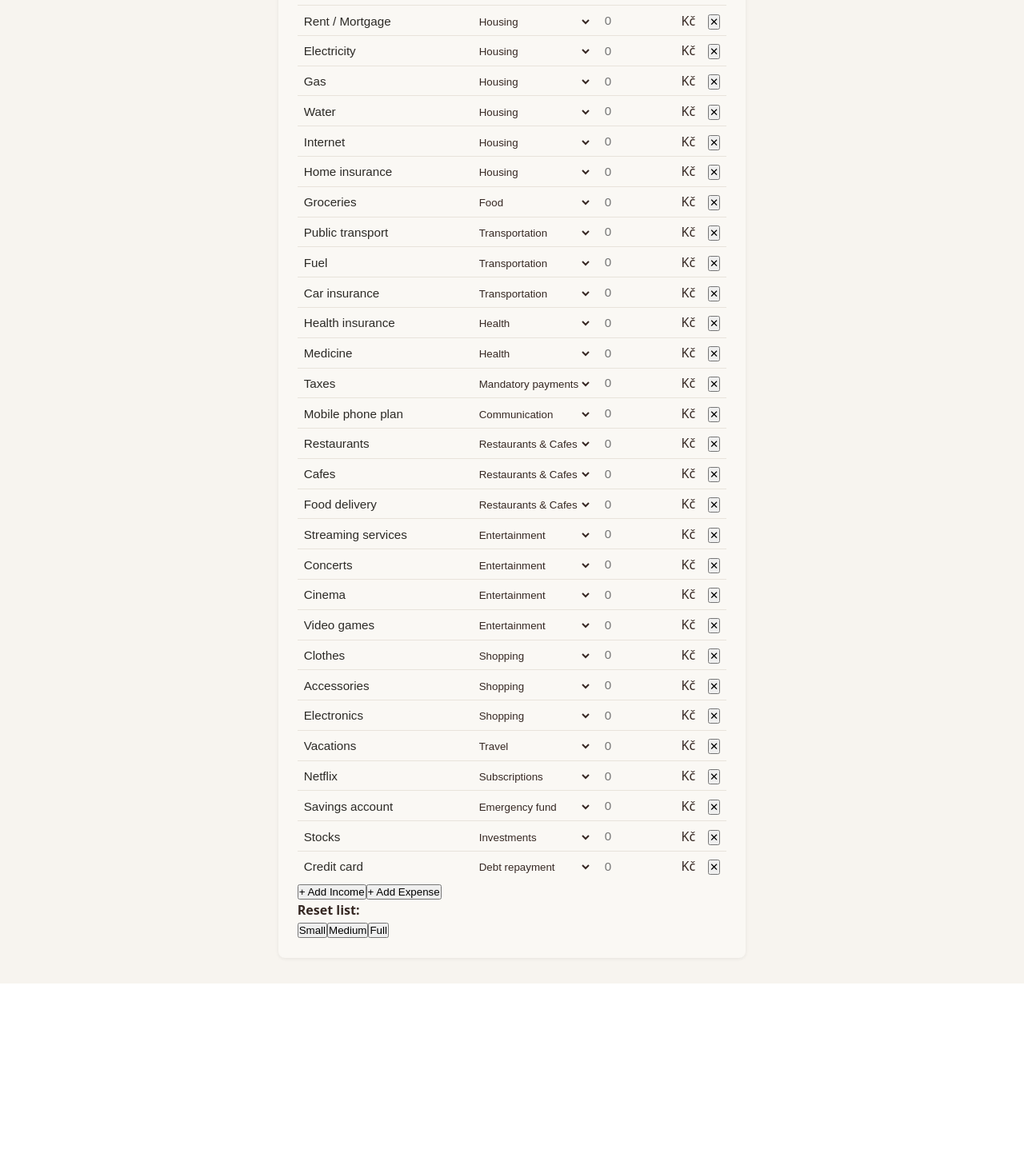
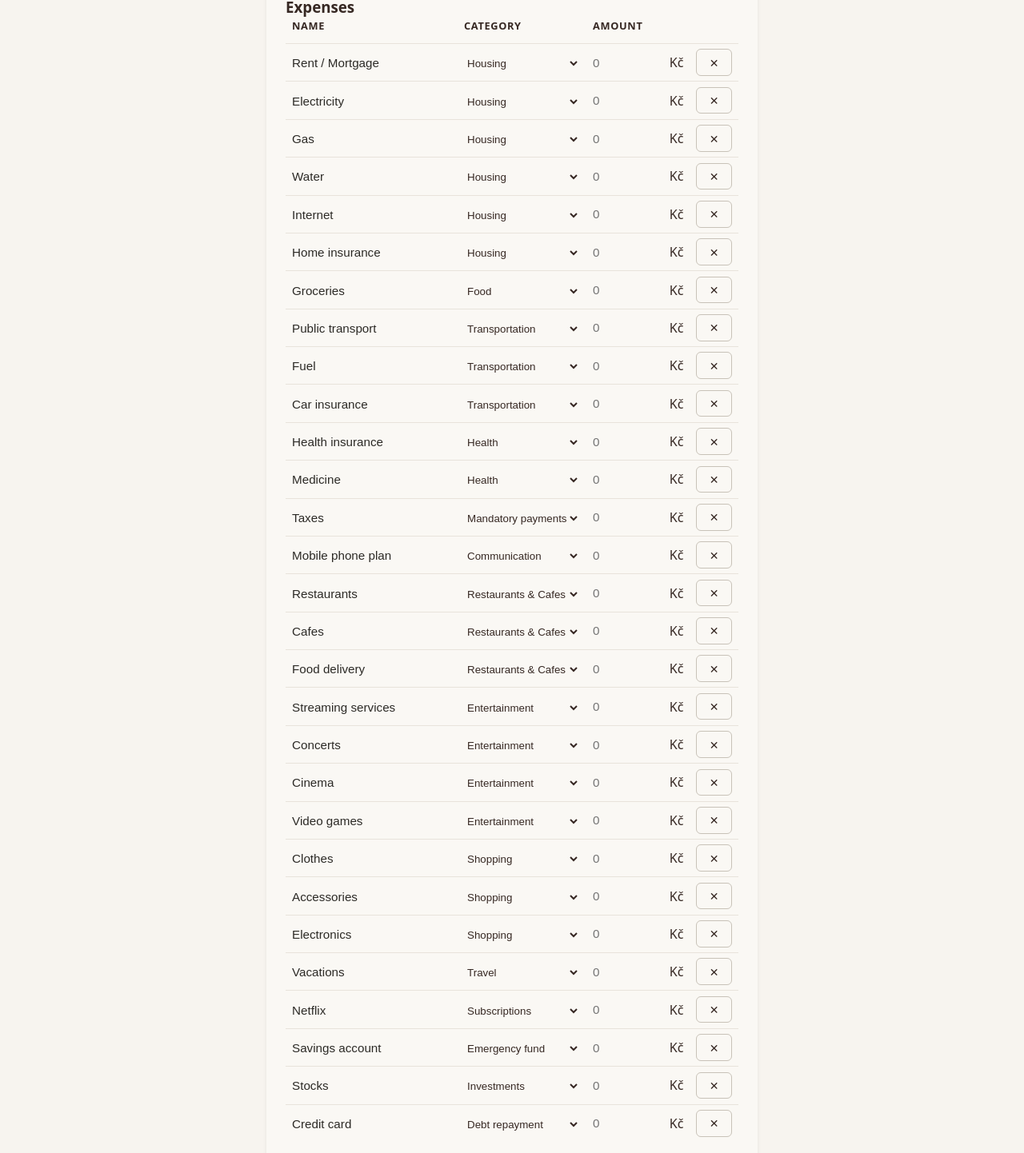
Before and after one commit to ondrej-diepolt/personal-budget-tracker, a React (Vite) app: page / in a window 1280 px wide. Shown: the part 941-2383 px from the top of the page at 80% size. Before the commit the page ends 2171 px from the top, so only its background shows below. Built offline with nearby package versions, Linux system fonts and the light colour scheme.

Commit message:
Added button styles

```diff
--- a/src/components/TransactionList.jsx
+++ b/src/components/TransactionList.jsx
@@ -30,8 +30,10 @@ function TransactionList() {
       {renderTable(income)}
       <h3>Expenses</h3>
       {renderTable(expenses)}
-      <button type="button" className='add-transaction' onClick={addIncome}>+ Add Income</button>
-      <button type="button" className='add-transaction' onClick={addExpense}>+ Add Expense</button>
+      <div className='add-buttons'>
+        <button type="button" className='add-transaction' onClick={addIncome}>+ Add Income</button>
+        <button type="button" className='add-transaction' onClick={addExpense}>+ Add Expense</button>
+      </div>
       <div className='reset-table'>
         <h4>Reset list: </h4>
         <button className='reset-transactions' onClick={() => resetToPreset(PRESET_SMALL)}> Small </button>
--- a/src/styles/App.css
+++ b/src/styles/App.css
@@ -20,6 +20,29 @@ body {
   font-family: system-ui, sans-serif;
   background-color: #f7f4ef;
   color: #362823;
+}
+
+button {
+  padding: 0.45em 1.1em;
+  font-size: 0.875rem;
+  font-weight: 500;
+  font-family: inherit;
+  color: #362823;
+  background-color: transparent;
+  border: 1px solid #c8c2b8;
+  border-radius: 6px;
+  cursor: pointer;
+  transition: background-color 0.15s, border-color 0.15s;
+}
+
+button:hover {
+  background-color: #ede8e1;
+  border-color: #362823;
+  /* border-color: #b5451b; */
+}
+
+button:active {
+  background-color: #e0d9d0;
 }
 
 #root {
@@ -127,6 +150,23 @@ header span {
 
 }
 
+/* === ADD BUTTONS === */
+.add-buttons {
+  display: flex;
+  justify-content: center;
+  gap: 0.75rem;
+  margin-top: 1rem;
+}
+
+/* === RESET BUTTONS === */
+.reset-table {
+  display: flex;
+  align-items: center;
+  gap: 0.6rem;
+  margin-top: 1.5rem;
+}
+
+/* === Dashboard === */
 .dashboard {
   width: 80%;
   margin: 2rem auto;
```
